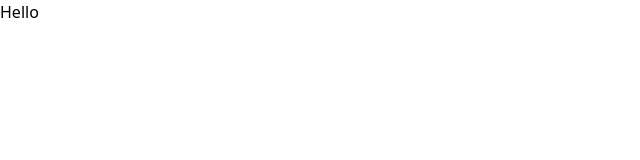
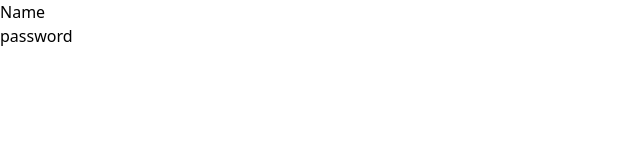
Before and after one commit to dntrieunguyen/react-practice, a React (Create React App) app: page / in a window 1280 px wide. Shown: the top 160 px of the page, without its empty margins (0-640 px from the left). Built offline with nearby package versions, Linux system fonts and the light colour scheme.

Commit message:
completed

```diff
--- a/src/App.js
+++ b/src/App.js
@@ -1,11 +1,69 @@
-import './App.scss';
+import React, { Component } from 'react';
 
-function App() {
-   return (
-      <>
-         <h2>Hello</h2>
-      </>
-   );
+export default class App extends Component {
+   constructor(props) {
+      super(props);
+      this.state = {
+         count: 0,
+         name: '',
+         password: '',
+      };
+      this.user = {
+         name: '',
+         password: '',
+      };
+   }
+
+   onChangeInputText = e => {
+      const { name, value } = e.target;
+      this.setState(state => ({ ...state, [name]: value }));
+   };
+
+   onChangeUser = e => {
+      const { name, value } = e.target;
+      this.setUser(state => ({ ...state, [name]: value }));
+      console.log(e);
+   };
+
+   render() {
+      return (
+         <>
+            <form action="">
+               <div>
+                  <label htmlFor="" name="name">
+                     Name
+                  </label>
+                  <input
+                     type="text"
+                     name="name"
+                     value={this.state.name}
+                     onChange={this.onChangeInputText}
+                  />
+               </div>
+               <div>
+                  <label htmlFor="" name="password">
+                     password
+                  </label>
+                  <input
+                     type="password"
+                     name="password"
+                     value={this.state.password}
+                     onChange={this.onChangeInputText}
+                  />
+               </div>
+            </form>
+            {/* <div>
+               <label htmlFor="" name="count"></label>
+               <input
+                  name="count"
+                  onChange={e => this.onChangeInputText(e)}
+                  value={this.state.count}
+                  type="number"
+               />
+               <button onClick={this.onIncrease}>+</button>
+               <button onClick={this.onDecrease}>-</button>
+            </div> */}
+         </>
+      );
+   }
 }
-
-export default App;
--- /dev/null
+++ b/src/components/Count.js
@@ -0,0 +1,13 @@
+import React from 'react';
+
+function Count({ style }) {
+   return (
+      <div className="bg-red">
+         <input type="text" />
+         <button>+</button>
+         <button>-</button>
+      </div>
+   );
+}
+
+export default Count;
```
